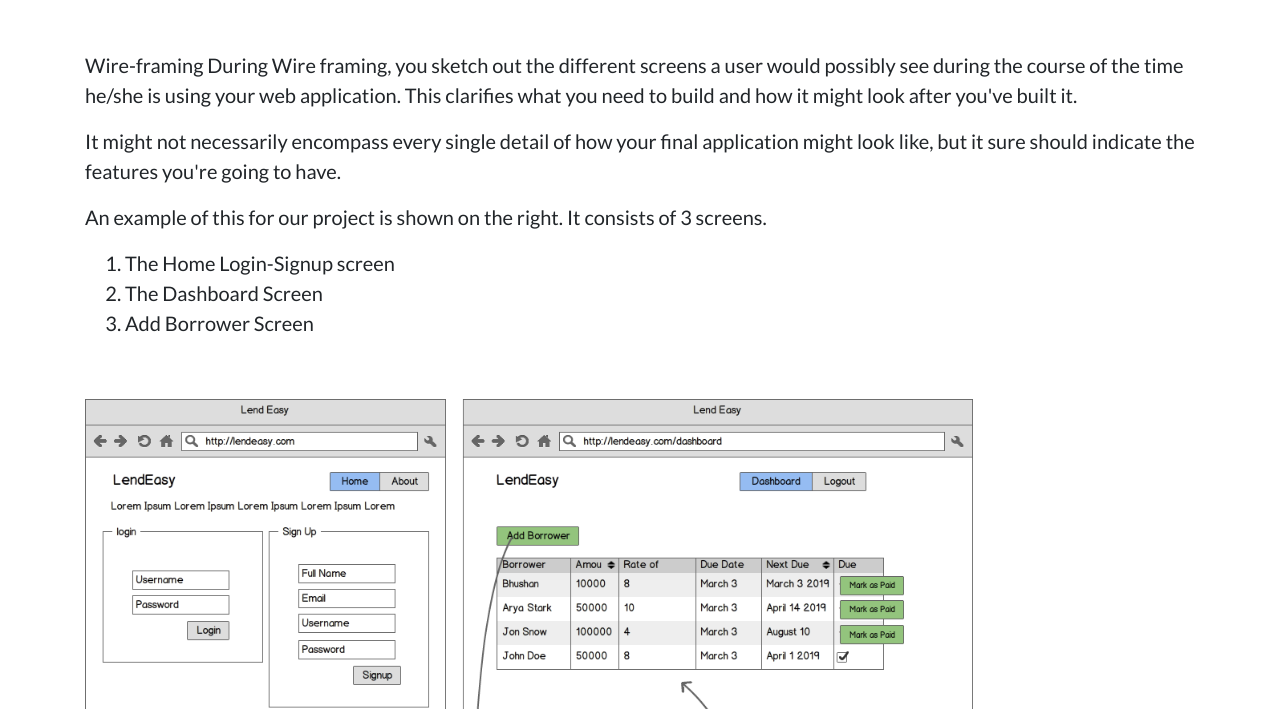
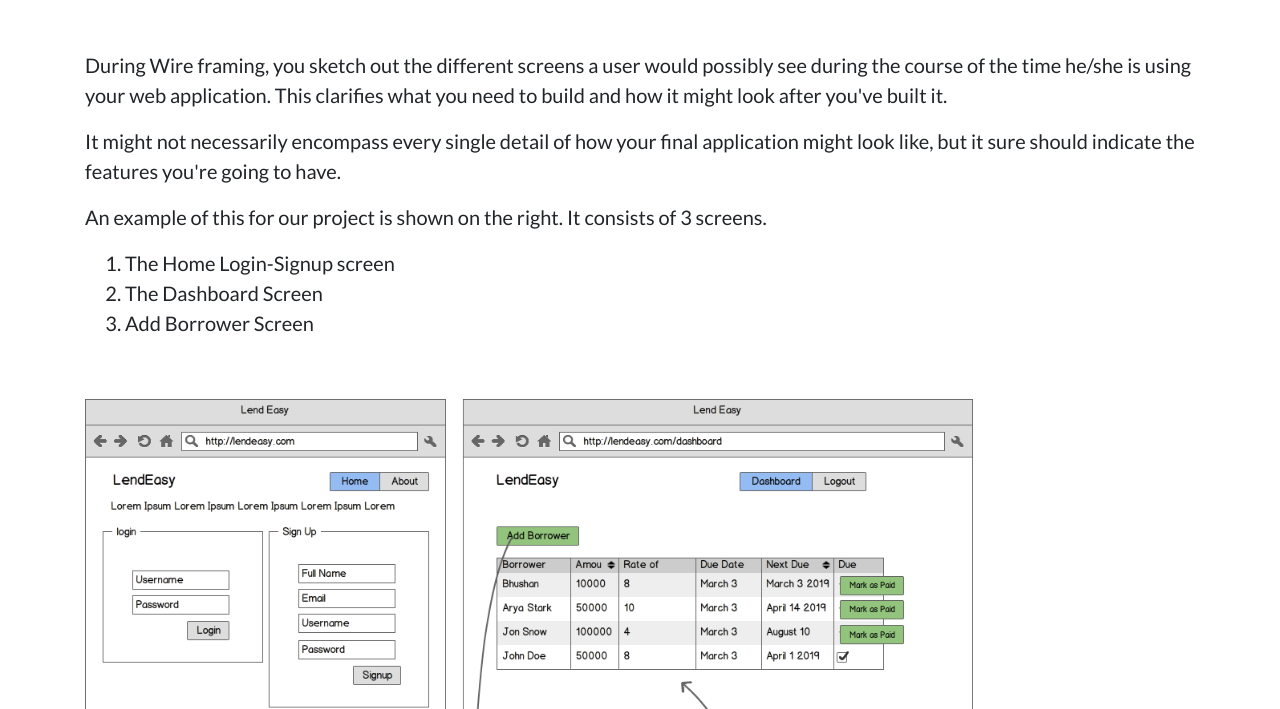
Before and after one commit to itsmohamedghouse/wire-frame, a plain HTML site: page index.html in a window 1280 px wide. Shown: the part 91-800 px from the top of the page. Drawn offline with nearby package versions, Linux system fonts and the light colour scheme.

Commit message:
Update index.html

```diff
--- a/index.html
+++ b/index.html
@@ -17,7 +17,7 @@
 		<h1>How to Build Your Wireframe - An Example</h1>
 		<br>
 		<br>
-		<p style="font-size:20px; ">Wire-framing
+		<p style="font-size:20px; ">
 
 		During Wire framing, you sketch out the different screens a user would possibly see during the course of the time he/she is using your web application. This clarifies what you need to build and how it might look after you've built it.
 		</p>
```
